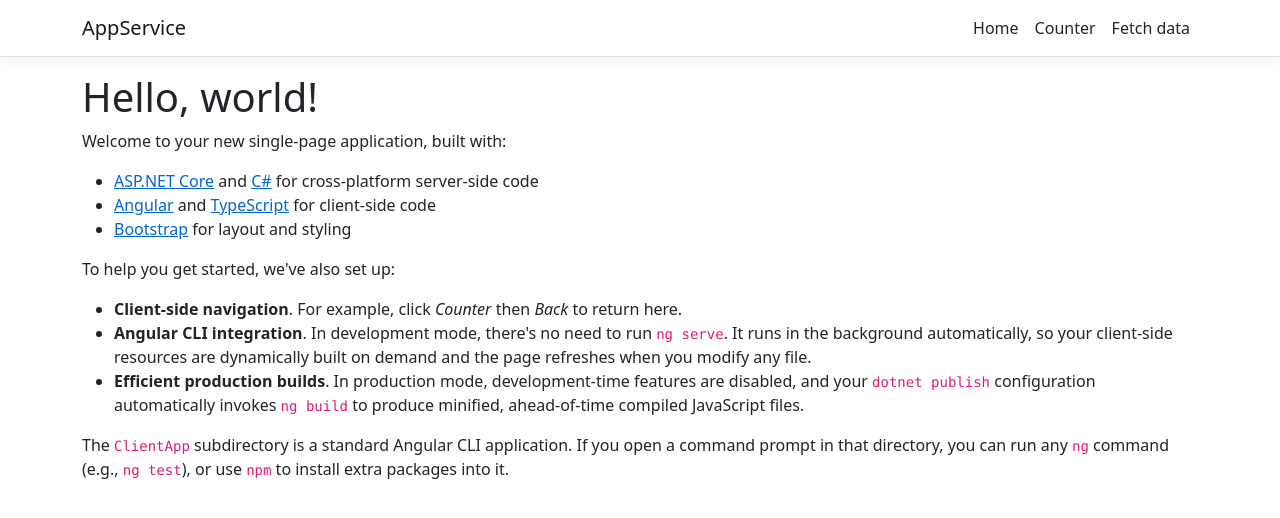
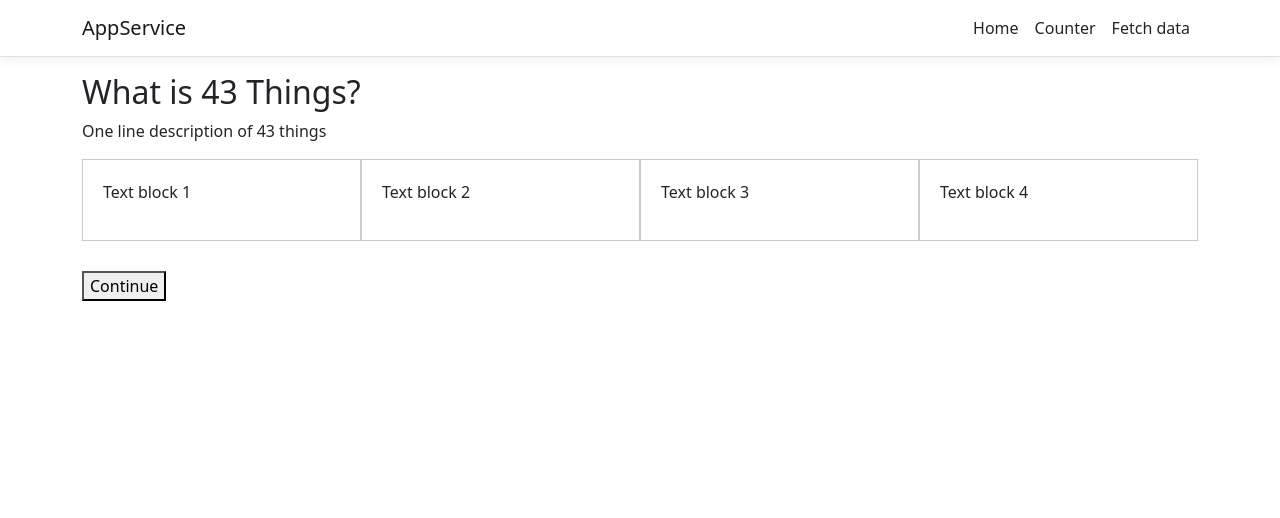
Before and after one commit to jonahgasura/43Things, an Angular app in the folder AppService/ClientApp/: page / in a window 1280 px wide. Shown: the top 518 px of the page. Built offline with nearby package versions, Linux system fonts and the light colour scheme.

Commit message:
Added app template

```diff
--- a/AppService/ClientApp/src/app/app.component.ts
+++ b/AppService/ClientApp/src/app/app.component.ts
@@ -5,5 +5,8 @@
   templateUrl: './app.component.html'
 })
 export class AppComponent {
-  title = 'app';
+  continue() {
+    // Handle continue button click
+  }
+
 }
--- /dev/null
+++ b/AppService/ClientApp/src/app/home/home.component.css
@@ -0,0 +1,15 @@
+.text-blocks {
+  display: flex;
+  justify-content: space-between;
+}
+
+.text-block {
+  width: 45%;
+  padding: 20px;
+  border: 1px solid #ccc;
+  margin-bottom: 10px;
+}
+
+button {
+  margin-top: 20px;
+}
--- a/AppService/ClientApp/src/app/home/home.component.html
+++ b/AppService/ClientApp/src/app/home/home.component.html
@@ -1,14 +1,17 @@
-<h1>Hello, world!</h1>
-<p>Welcome to your new single-page application, built with:</p>
-<ul>
-  <li><a href='https://get.asp.net/'>ASP.NET Core</a> and <a href='https://msdn.microsoft.com/en-us/library/67ef8sbd.aspx'>C#</a> for cross-platform server-side code</li>
-  <li><a href='https://angular.io/'>Angular</a> and <a href='http://www.typescriptlang.org/'>TypeScript</a> for client-side code</li>
-  <li><a href='http://getbootstrap.com/'>Bootstrap</a> for layout and styling</li>
-</ul>
-<p>To help you get started, we've also set up:</p>
-<ul>
-  <li><strong>Client-side navigation</strong>. For example, click <em>Counter</em> then <em>Back</em> to return here.</li>
-  <li><strong>Angular CLI integration</strong>. In development mode, there's no need to run <code>ng serve</code>. It runs in the background automatically, so your client-side resources are dynamically built on demand and the page refreshes when you modify any file.</li>
-  <li><strong>Efficient production builds</strong>. In production mode, development-time features are disabled, and your <code>dotnet publish</code> configuration automatically invokes <code>ng build</code> to produce minified, ahead-of-time compiled JavaScript files.</li>
-</ul>
-<p>The <code>ClientApp</code> subdirectory is a standard Angular CLI application. If you open a command prompt in that directory, you can run any <code>ng</code> command (e.g., <code>ng test</code>), or use <code>npm</code> to install extra packages into it.</p>
+<h2>What is 43 Things?</h2>
+<p>One line description of 43 things</p>
+<div class="text-blocks">
+  <div class="text-block">
+    <p>Text block 1</p>
+  </div>
+  <div class="text-block">
+    <p>Text block 2</p>
+  </div>
+  <div class="text-block">
+    <p>Text block 3</p>
+  </div>
+  <div class="text-block">
+    <p>Text block 4</p>
+  </div>
+</div>
+<button (click)="continue()">Continue</button>
--- a/AppService/ClientApp/src/app/home/home.component.ts
+++ b/AppService/ClientApp/src/app/home/home.component.ts
@@ -3,6 +3,10 @@
 @Component({
   selector: 'app-home',
   templateUrl: './home.component.html',
+  styleUrls: ['./home.component.css']
 })
 export class HomeComponent {
+  continue() {
+    // Handle continue button click
+  }
 }
```
